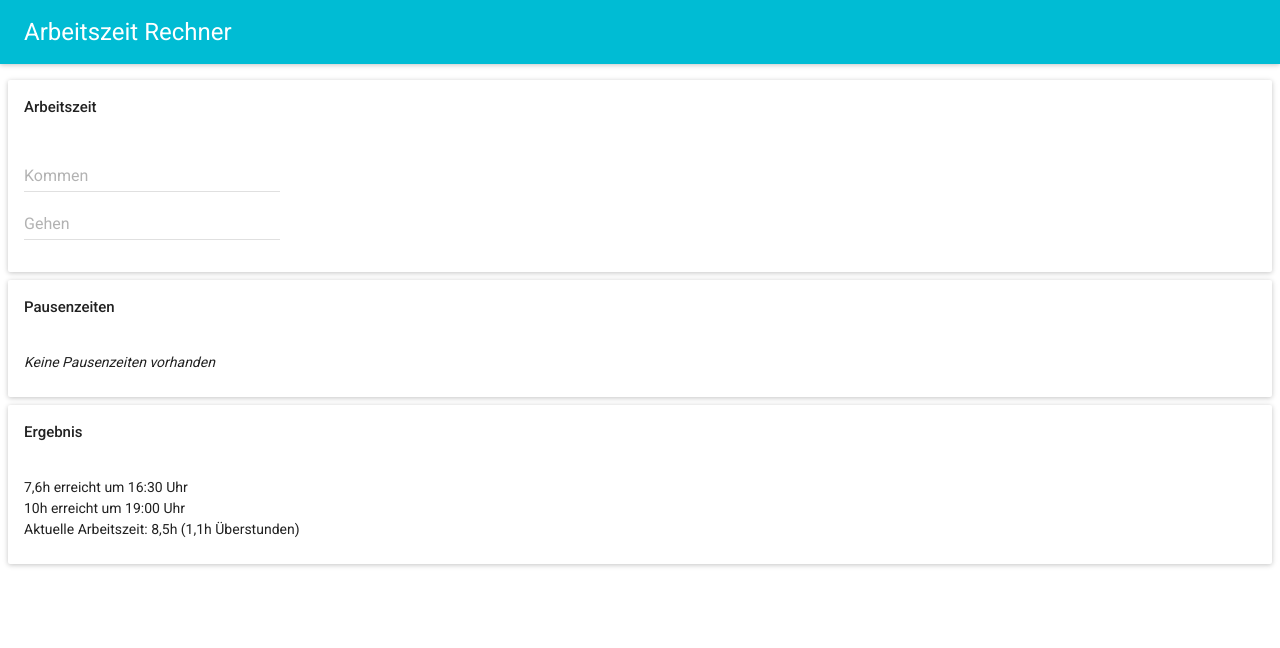
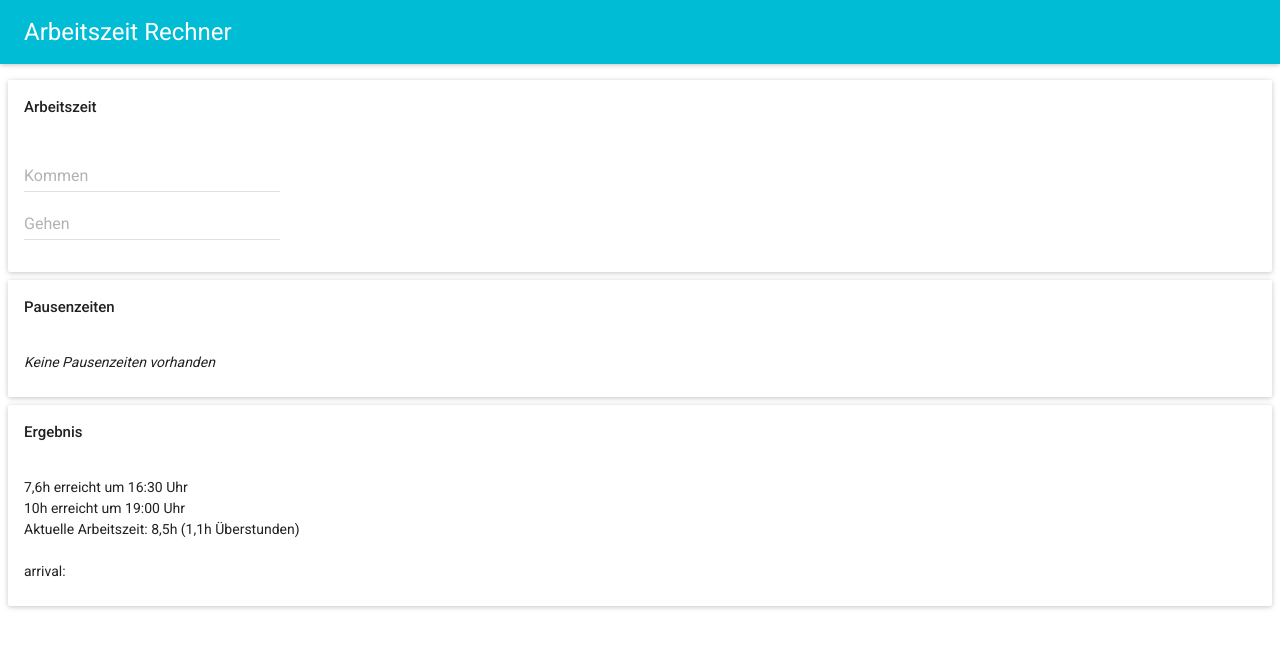
Before and after one commit to sbstnkng/arbeitszeit-rechner, a React (Create React App) app: page / in a window 1280 px wide. Shown: the top 648 px of the page. Built offline with nearby package versions, Linux system fonts and the light colour scheme; what react-tap-event-plugin would draw is missing.

Commit message:
Add basic handler for arrival time

```diff
--- a/package.json
+++ b/package.json
@@ -8,6 +8,7 @@
     "husky": "^0.14.3",
     "lint-staged": "^4.0.2",
     "material-ui": "^0.19.1",
+    "moment": "^2.18.1",
     "prettier": "^1.5.3",
     "react": "^15.6.1",
     "react-dom": "^15.6.1",
--- a/src/App.js
+++ b/src/App.js
@@ -14,8 +14,15 @@ class App extends Component {
       meta: {
         name: 'Arbeitszeit Rechner'
       },
-      data: {}
+      time: {
+        arrival: undefined
+      }
     };
+    this.updateTime = this.updateTime.bind(this);
+  }
+
+  updateTime(time) {
+    this.setState({ time });
   }
 
   render() {
@@ -23,9 +30,9 @@ class App extends Component {
       <div className="App">
         <Title title={this.state.meta.name} />
         <StyledContentWrapper>
-          <WorkTimeContainer />
+          <WorkTimeContainer update={this.updateTime} />
           <BreakTimeContainer />
-          <ResultContainer data={this.state.data} />
+          <ResultContainer time={this.state.time} />
         </StyledContentWrapper>
       </div>
     );
--- a/src/components/ResultContainer.js
+++ b/src/components/ResultContainer.js
@@ -1,14 +1,24 @@
 import React, { Component } from 'react';
 import ContentCard from './ContentCard';
+import moment from 'moment';
 
 class ResultContainer extends Component {
-  render() {
+  render(props) {
+    function formatDate(date) {
+      if (date !== undefined) {
+        return moment(date).format('hh:mm');
+      }
+    }
+
     return (
       <div>
         <ContentCard title="Ergebnis">
           7,6h erreicht um 16:30 Uhr <br />
           10h erreicht um 19:00 Uhr <br />
           Aktuelle Arbeitszeit: 8,5h (1,1h Überstunden)
+          <br />
+          <br />
+          arrival: {formatDate(this.props.time.arrival)}
         </ContentCard>
       </div>
     );
--- a/src/components/WorkTimeContainer.js
+++ b/src/components/WorkTimeContainer.js
@@ -3,11 +3,25 @@ import ContentCard from './ContentCard';
 import TimePickerField from './TimePickerField';
 
 class WorkTimeContainer extends Component {
-  render() {
+  constructor(props) {
+    super(props);
+
+    this.handleOnChangeKommen = this.handleOnChangeKommen.bind(this);
+  }
+
+  handleOnChangeKommen(event, date) {
+    const time = { arrival: date };
+    this.props.update(time);
+  }
+
+  render(props) {
     return (
       <div>
         <ContentCard title="Arbeitszeit">
-          <TimePickerField label="Kommen" />
+          <TimePickerField
+            label="Kommen"
+            handleOnChange={this.handleOnChangeKommen}
+          />
           <TimePickerField label="Gehen" />
         </ContentCard>
       </div>
```
Also changed, not shown: 1 other file (tests, documents, lock files or other folders).
